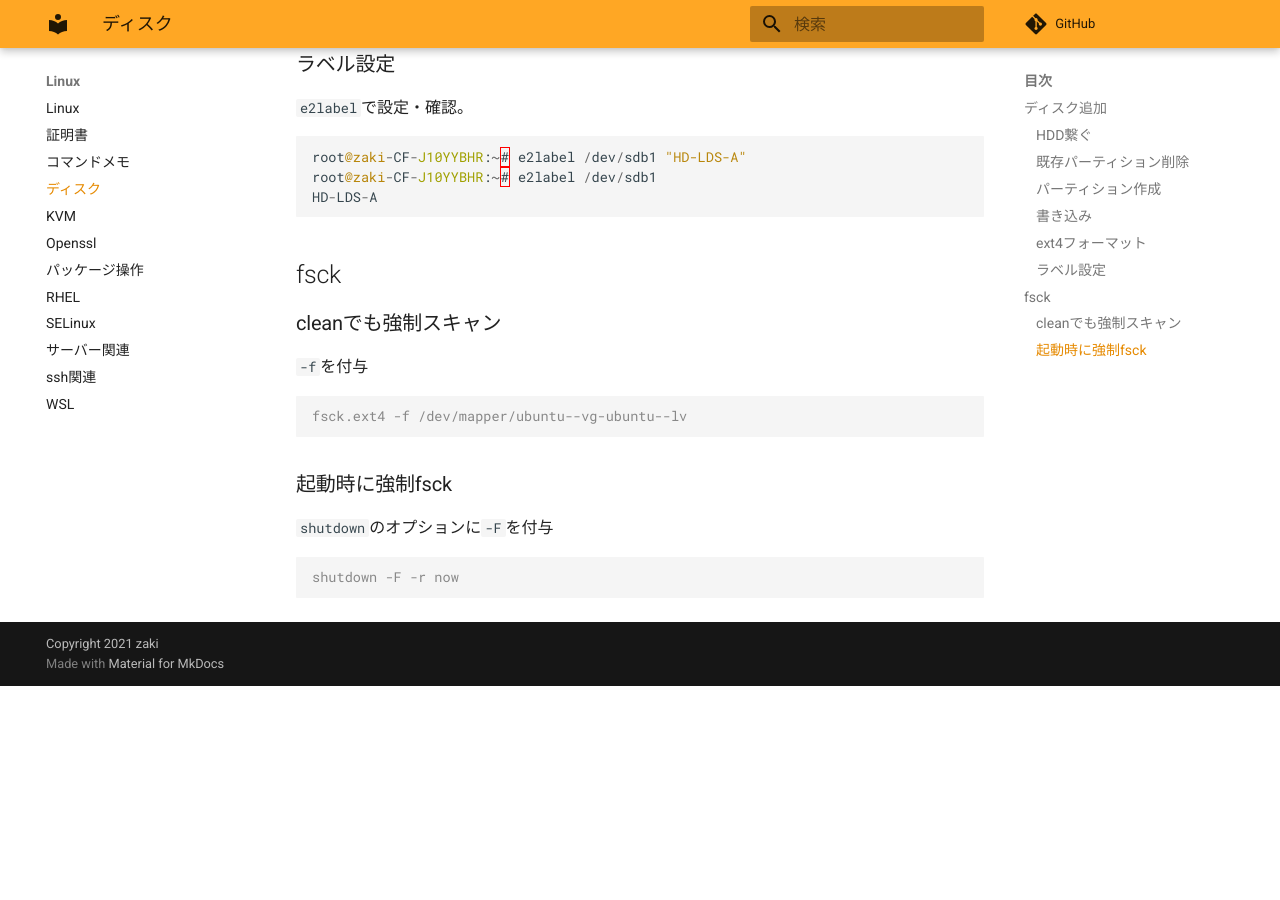
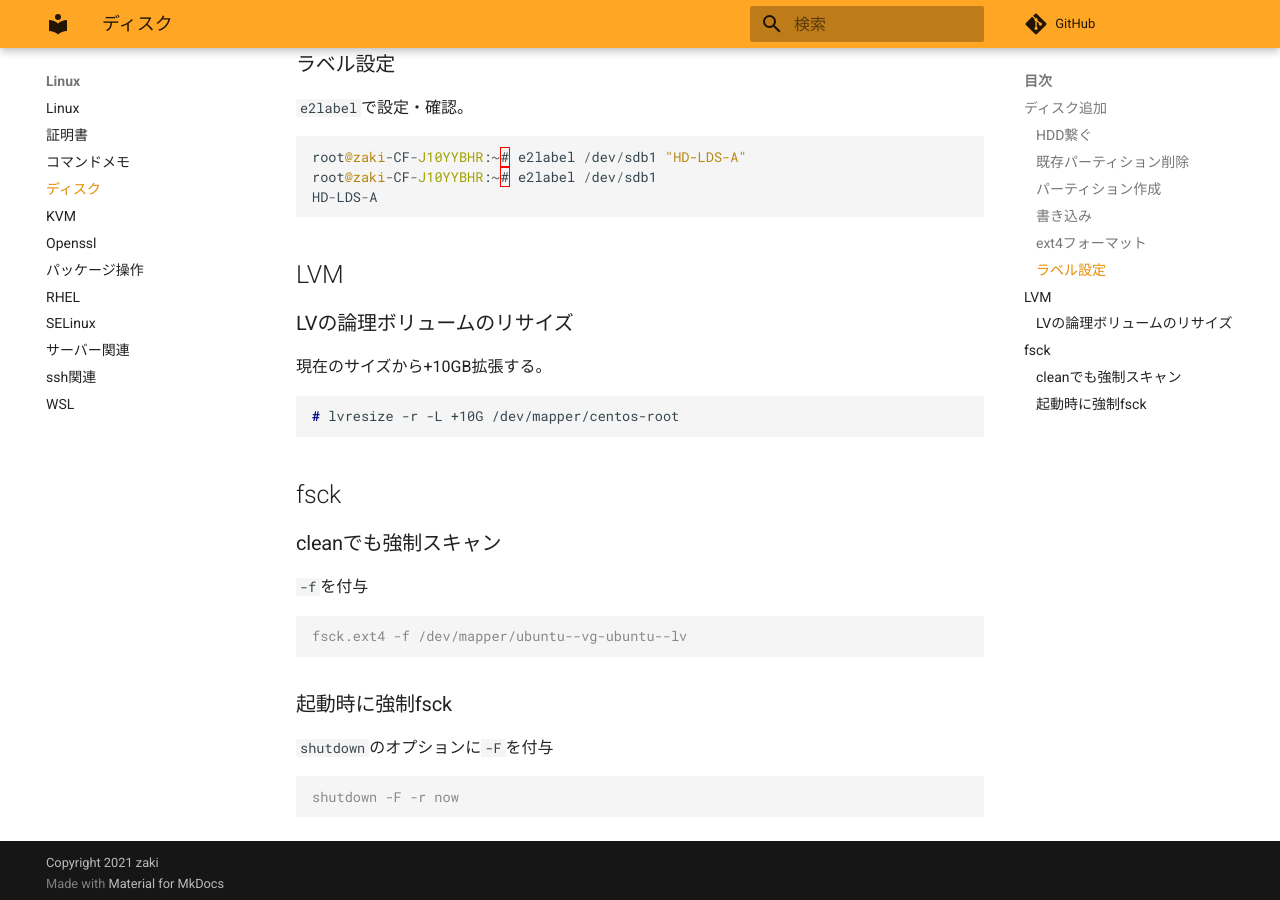
Before and after one commit to zaki-lknr/docs, an MkDocs documentation site: the page built from docs/Linux/disk.md, in a window 1280 px wide and 900 px high, scrolled down 3503 px. Built offline with MkDocs 1.6.1 and Material for MkDocs 9.7.7, drawn with Linux system fonts in a browser that asks for light colours; comment, search, counter and statistics services are not loaded; before the commit the page ends 4189 px from its top, so only the background shows below that.

Commit message:
add: linux/disk: lvresize

````diff
--- a/docs/Linux/disk.md
+++ b/docs/Linux/disk.md
@@ -179,6 +179,16 @@ root@zaki-CF-J10YYBHR:~# e2label /dev/sdb1
 HD-LDS-A
 ```
 
+## LVM
+
+### LVの論理ボリュームのリサイズ
+
+現在のサイズから+10GB拡張する。
+
+```console
+# lvresize -r -L +10G /dev/mapper/centos-root
+```
+
 ## fsck
 
 ### cleanでも強制スキャン
````
